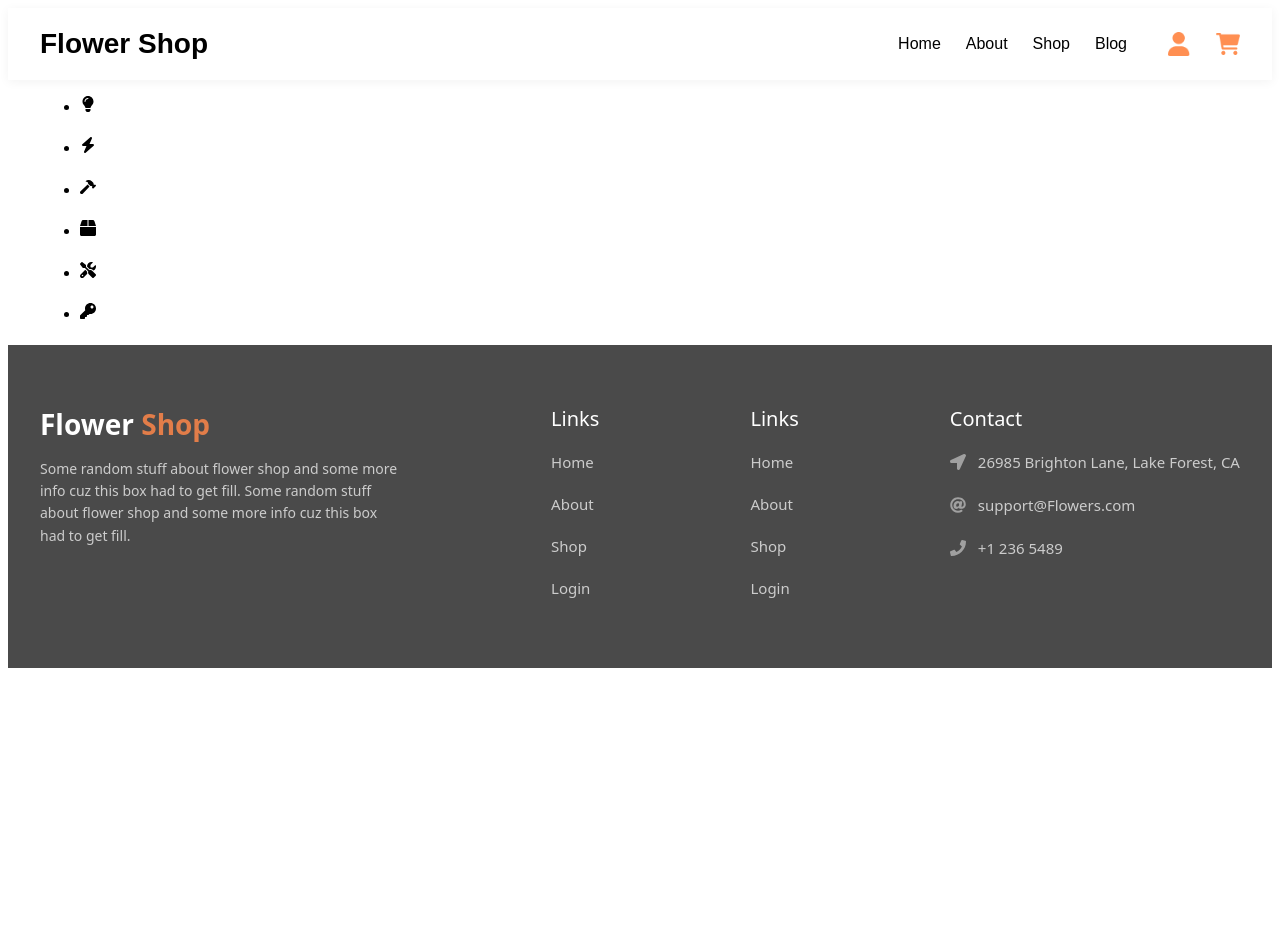
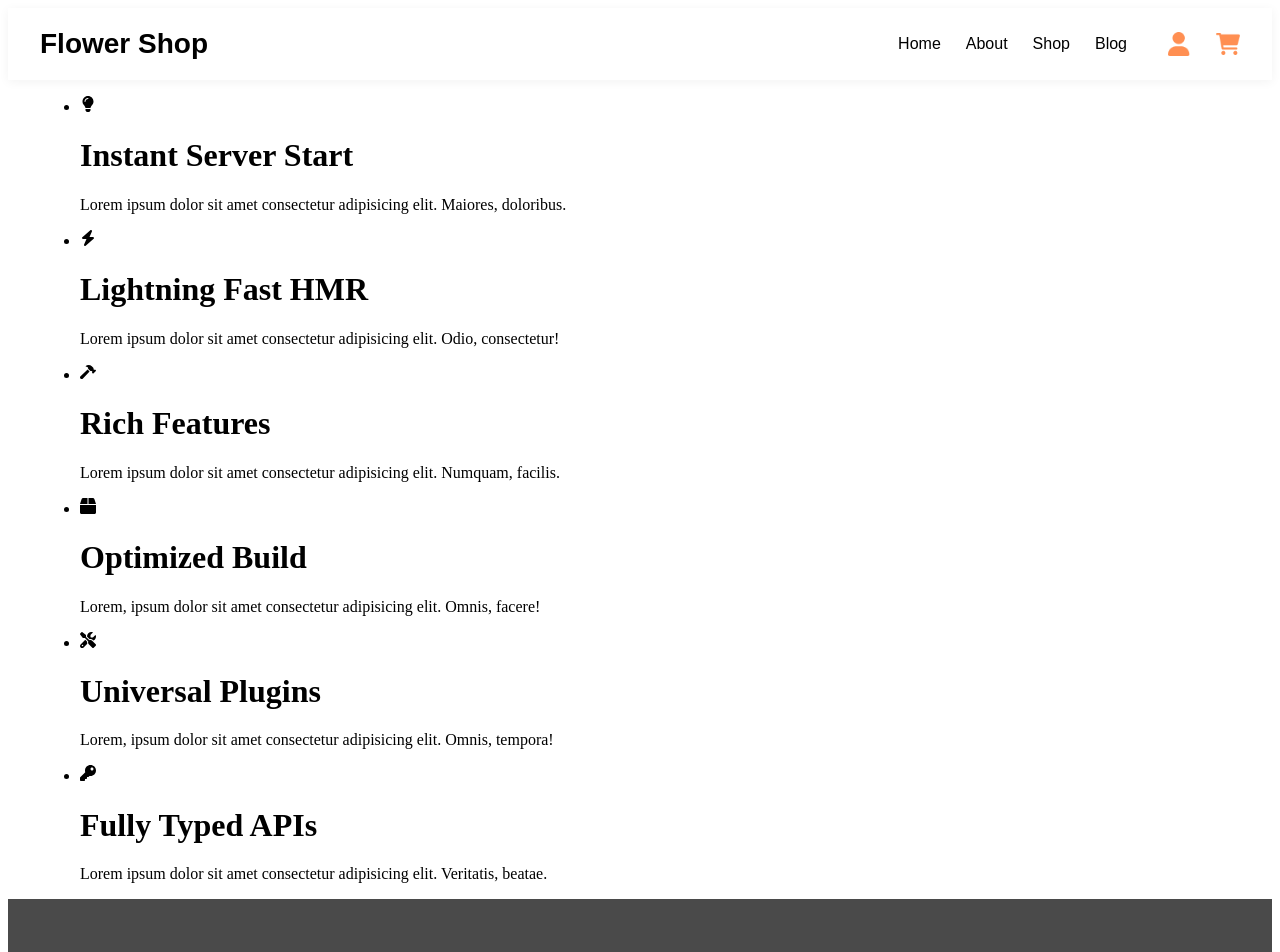
Before and after one commit to dilshodmahmaraimov22-ux/Flowers, a React (Vite) app: page /about in a window 1280 px wide. Shown: the top 952 px of the page. Before the commit the page ends 800 px from the top, so only its background shows below. Built offline with nearby package versions, Linux system fonts and the light colour scheme.

Commit message:
matn qoshildi

```diff
--- a/src/Components/Mode/Banner/Banner.jsx
+++ b/src/Components/Mode/Banner/Banner.jsx
@@ -15,33 +15,33 @@ const Banner = () => {
                 <ul className='banner__list'>
                     <li className='banner__item'>
                         <FaLightbulb/>
-                        <h1 className='banner__title'></h1>
-                        <p className='banner__text'></p>
+                        <h1 className='banner__title'>Instant Server Start</h1>
+                        <p className='banner__text'>Lorem ipsum dolor sit amet consectetur adipisicing elit. Maiores, doloribus.</p>
                     </li>
                     <li className='banner__item'>
                         <FaBolt/>
-                        <h1 className='banner__title'></h1>
-                        <p className='banner__text'></p>
+                        <h1 className='banner__title'>Lightning Fast HMR</h1>
+                        <p className='banner__text'>Lorem ipsum dolor sit amet consectetur adipisicing elit. Odio, consectetur!</p>
                     </li>
                     <li className='banner__item'>
                         <FaHammer/>
-                        <h1 className='banner__title'></h1>
-                        <p className='banner__text'></p>
+                        <h1 className='banner__title'>Rich Features</h1>
+                        <p className='banner__text'>Lorem ipsum dolor sit amet consectetur adipisicing elit. Numquam, facilis.</p>
                     </li>
                     <li className='banner__item'>
                         <FaBox/>
-                        <h1 className='banner__title'></h1>
-                        <p className='banner__text'></p>
+                        <h1 className='banner__title'>Optimized Build</h1>
+                        <p className='banner__text'>Lorem, ipsum dolor sit amet consectetur adipisicing elit. Omnis, facere!</p>
                     </li>
                     <li className='banner__item'>
                         <FaScrewdriverWrench/>
-                        <h1 className='banner__title'></h1>
-                        <p className='banner__text'></p>
+                        <h1 className='banner__title'>Universal Plugins</h1>
+                        <p className='banner__text'>Lorem, ipsum dolor sit amet consectetur adipisicing elit. Omnis, tempora!</p>
                     </li>
                     <li className='banner__item'>
                         <FaKey/>
-                        <h1 className='banner__title'></h1>
-                        <p className='banner__text'></p>
+                        <h1 className='banner__title'>Fully Typed APIs</h1>
+                        <p className='banner__text'>Lorem ipsum dolor sit amet consectetur adipisicing elit. Veritatis, beatae.</p>
                     </li>
                 </ul>
             </div>
```
